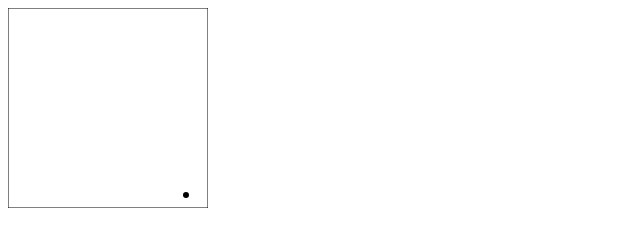
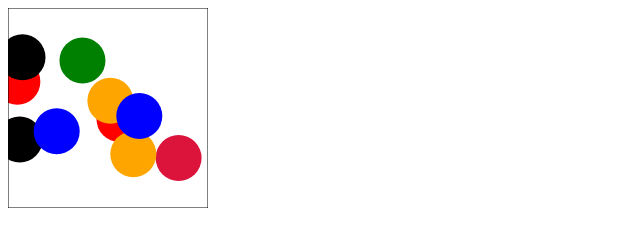
Before and after one commit to phiwanczuk/jsprc, a website: page ball.html in a window 1280 px wide. Shown: the whole page, without its empty margins (0-640 px from the left). Drawn offline with Linux system fonts and the light colour scheme.

Commit message:
jumping balls effect

```diff
--- a/ball.html
+++ b/ball.html
@@ -11,9 +11,18 @@
     var Pilka = function() {
         this.x = 100;
         this.y = 100;
-        this.xSzybkosc = -2;
-        this.ySzybkosc = 3;
+        this.xSzybkosc = (Math.random() * 10) - 5;
+        this.ySzybkosc = (Math.random() * 10) - 5;
+        var kolory = ["Red","Orange","Yellow","Green","Blue","Black","Crimson"];
+        this.kolor = wybierzLosowySlowo(kolory);
+
+
     };
+
+        var wybierzLosowySlowo = function(slowa) {
+            return slowa[Math.floor(Math.random() * slowa.length)];
+        };
+
 
     var okrag = function (x,y,promien, wypelnijOkrag) {
         kontekst.beginPath();
@@ -26,7 +35,8 @@
     };
 
     Pilka.prototype.rysuj = function () {
-        okrag(this.x, this.y, 3, true);
+        kontekst.fillStyle = this.kolor;
+        okrag(this.x, this.y, 23, true);
     };
 
     Pilka.prototype.przesuwaj = function() {
@@ -46,17 +56,25 @@
     var plotno = document.getElementById("plotno");
     var kontekst = plotno.getContext("2d");
 
-    var pilka = new Pilka();
+    var width = plotno.width;
+    var height = plotno.height;
+
+    var pilki = [];
+    for(var i = 0; i < 10; i++) {
+        pilki[i] = new Pilka();
+    }
 
     setInterval(function() {
-        kontekst.clearRect(0,0,200,200);
+        kontekst.clearRect(0, 0, 200, 200);
 
-        pilka.rysuj();
-        pilka.przesuwaj();
-        pilka.sprawdzajKolizje();
-
+        for(var i = 0; i < pilki.length; i++){
+        pilki[i].rysuj();
+        pilki[i].przesuwaj();
+        pilki[i].sprawdzajKolizje();
+    }
         kontekst.strokeRect(0,0,200,200)
     }, 30);
+
 
 </script>
 </body>
```
